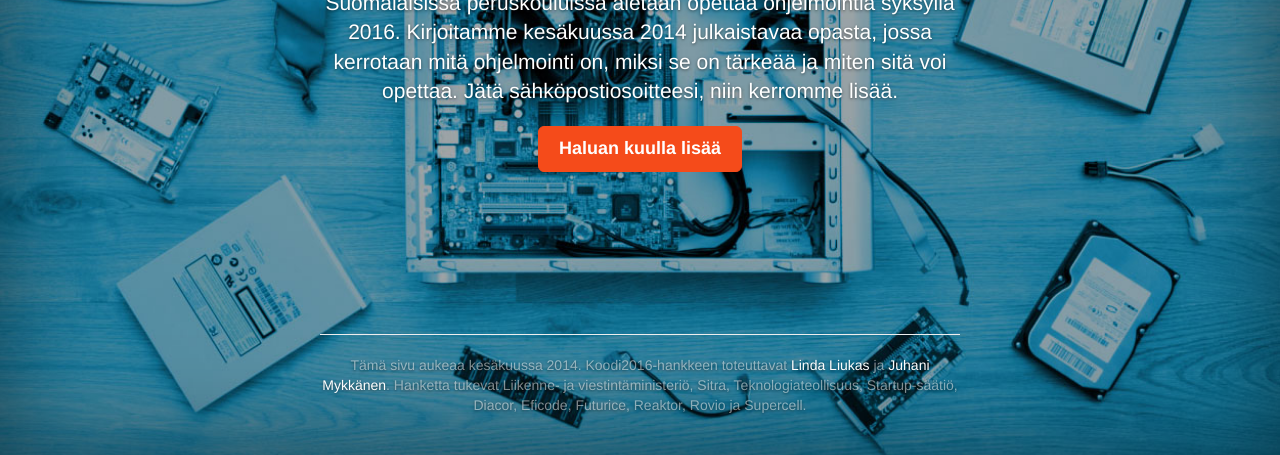
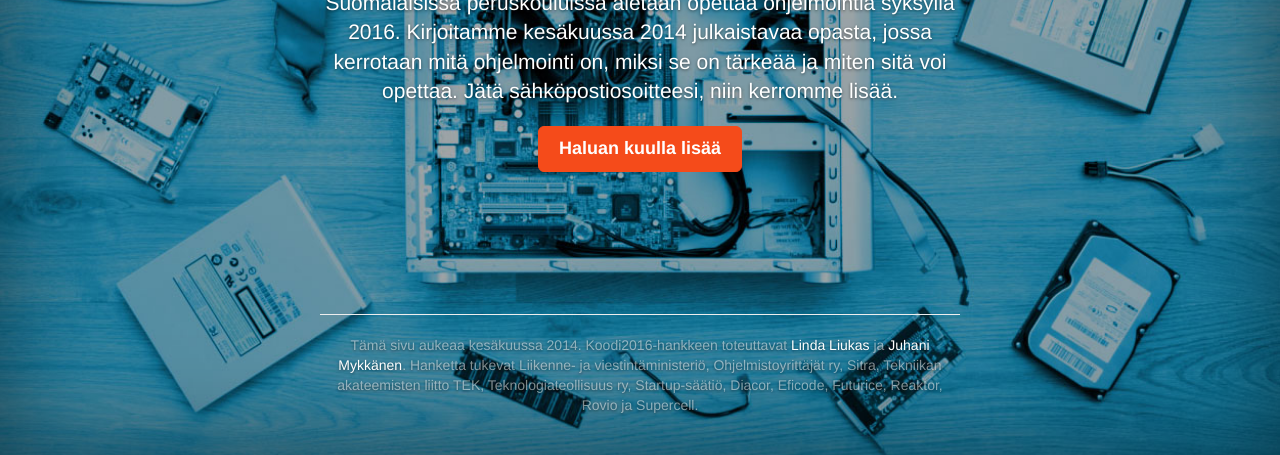
Before and after one commit to koodi2016/koodi2016.github.com, a plain HTML site: page index.html in a window 1280 px wide. Shown: the part 345-800 px from the top of the page. Drawn offline with nearby package versions, Linux system fonts and the light colour scheme; a script that the page names is missing; files whose address does not match are found by name.

Commit message:
Update index.html

```diff
--- a/index.html
+++ b/index.html
@@ -60,7 +60,7 @@
           <div class="mastfoot">
             <div class="inner">
               <hr>
-           <p>Tämä sivu aukeaa kesäkuussa 2014. Koodi2016-hankkeen toteuttavat <a href="http://lindaliukas.fi">Linda Liukas</a> ja <a href="http://juhanimykkanen.com">Juhani Mykkänen</a>. Hanketta tukevat Liikenne- ja viestintäministeriö, Sitra, Teknologiateollisuus, Startup-säätiö, Diacor, Eficode, Futurice, Reaktor, Rovio ja Supercell.</p>
+           <p>Tämä sivu aukeaa kesäkuussa 2014. Koodi2016-hankkeen toteuttavat <a href="http://lindaliukas.fi">Linda Liukas</a> ja <a href="http://juhanimykkanen.com">Juhani Mykkänen</a>. Hanketta tukevat Liikenne- ja viestintäministeriö, Ohjelmistoyrittäjät ry, Sitra, Tekniikan akateemisten liitto TEK, Teknologiateollisuus ry, Startup-säätiö, Diacor, Eficode, Futurice, Reaktor, Rovio ja Supercell.</p>
 
             </div>
 
```
